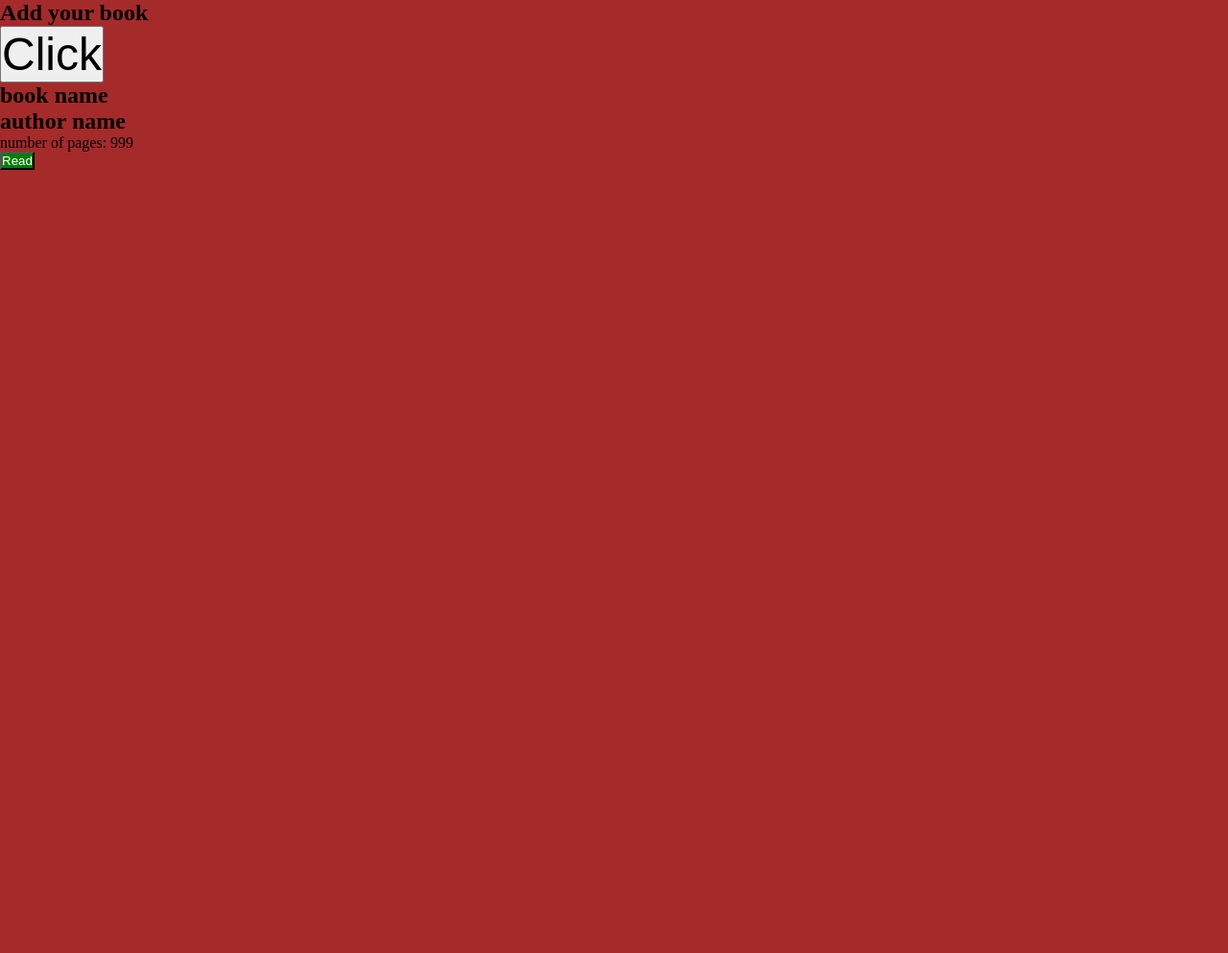
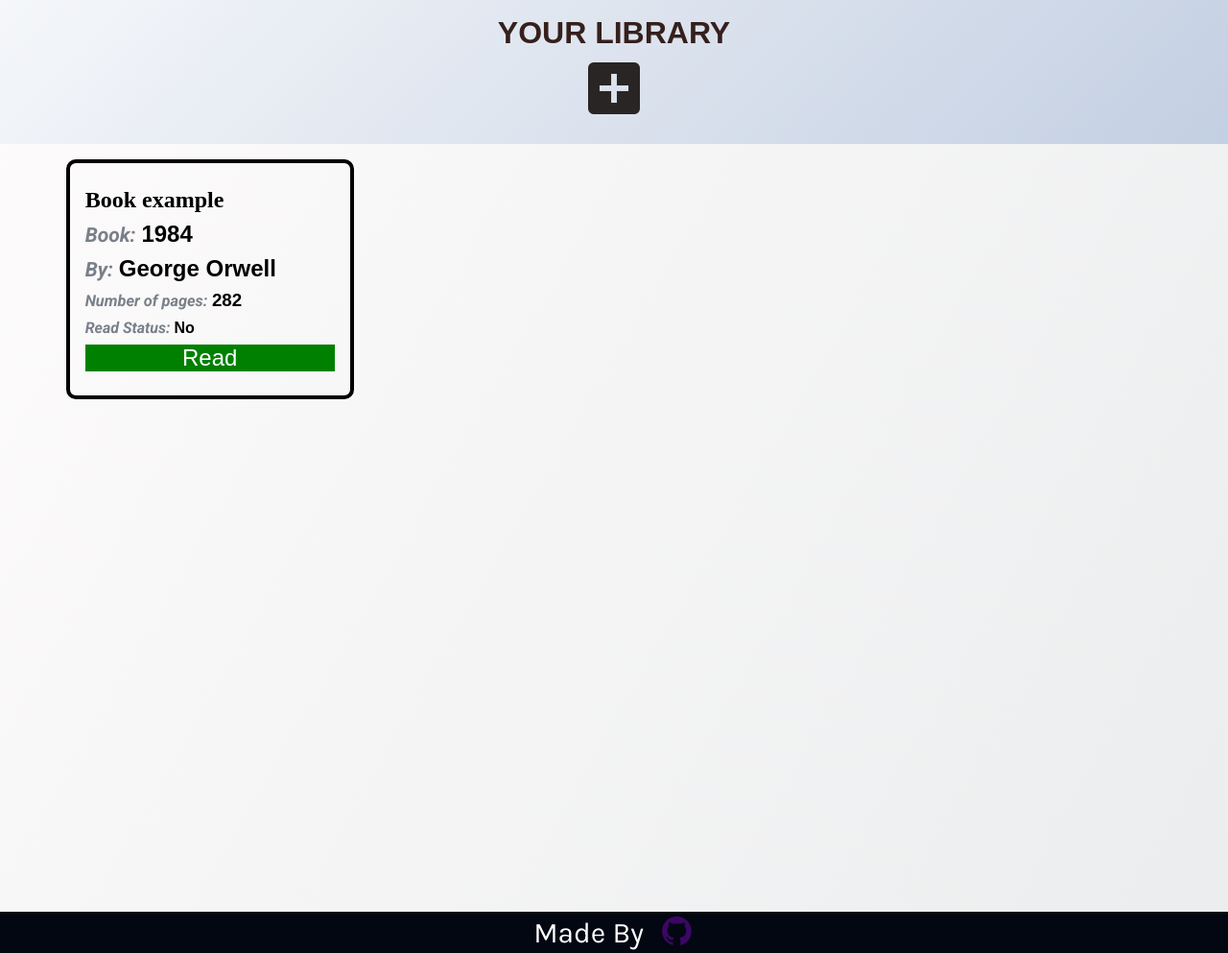
Before and after one commit to DaAlch3m1st/Library, a plain HTML site: page index.html in a window 1280 px wide. Shown: the whole page at 96% size. Before the commit the page ends 800 px from the top, so only its background shows below. Drawn offline with Linux system fonts and the light colour scheme; a web font is replaced by a local one.

Commit message:
HTML:  * Footer with my GitHub CSS:  * Background color gradient to the two sections  * News font-family and colors JavaScript:  * When you click the read button the border-top changes according to the read status  * Add default container that show how the book will look like

```diff
--- a/index.html
+++ b/index.html
@@ -10,8 +10,8 @@
 </head>
 <body>
     <section class="hero">
-        <h1>Add your book</h1>
-        <button type="button" id="addBtn">Click</button>
+        <h1>your library</h1>
+        <button type="button" id="addBtn"><span class="mdi mdi-plus-box"></span></button>
     </section>
 
     <section class="book-container">
@@ -43,9 +43,16 @@
 
             </form>
 
+
+
         </div>
     </section>
-
+    <section class="footer">
+        <p>Made By</p>
+        <a href="https://github.com/DaAlch3m1st">
+            <span class="mdi mdi-github"></span>
+        </a>
+    </section>
     <script src="script.js"></script>
 </body>
 </html>
--- a/script.js
+++ b/script.js
@@ -32,15 +32,19 @@ function Book(book, author, pages) {
     this.info = function() {
         containerBook.innerHTML = '';
         console.log(`${book} ${author} ${pages}`);
-        const bookHeader = `<h1>${book}</h1>`;
-        const authorHeader = `<h2>${author}</h2>`;
-        const pagePara = `<p>${pages}</p>`;
+        const header = `<h1>Book example</h1>`
+        const bookHeader = `<h1><em>Book:</em> <strong>${book}</strong></h1>`;
+        const authorHeader = `<h2><em>By:</em> <strong>${author}</strong></h2>`;
+        const pagePara = `<h3><em>Number of pages:</em> <strong>${pages}</strong></h3>`;
         const readBtn = `<button type="button" class="read-btn"><span>Read</span></button>`;
+        const readStatus = `<h4><em>Read Status:</em> <b>No</b></h4>`
         const div = `
         <div class="book-cards">
+          ${header}
           ${bookHeader}
           ${authorHeader}
           ${pagePara}
+          ${readStatus}
           ${readBtn}
         </div>
       `;
@@ -48,32 +52,47 @@ function Book(book, author, pages) {
     };
 }
 
-const book1 = new Book("book name", "author name", "number of pages: 999");
+const book1 = new Book("1984", "George Orwell", "282");
 book1.info();
 
 function displayBooks() {
     containerBook.innerHTML = '';
 
     myLibrary.forEach(library => {
-        const bookHeader = `<h1><strong>Book name:</strong> ${library.book}</h1>`;
-        const authorHeader = `<h2><strong>By:</strong> ${library.author}</h2>`;
-        const pagePara = `<p><strong>Number of pages:</strong> ${library.pages}</p>`;
+        const bookHeader = `<h1><em>Book: </em> <strong>${library.book}</strong></h1>`;
+        const authorHeader = `<h2><em>By:</em> <strong>${library.author}</strong></h2>`;
+        const pagePara = `<h3><em>Number of pages:</em> <strong>${library.pages}</strong></h3>`;
         const readBtn = `<button type="button" class="read-btn"><span>Read</span></button>`;
+        const readStatus = `<h4><em>Read Status:</em> <b>No</b></h4>`
         const div = `
         <div class="book-cards">
           ${bookHeader}
           ${authorHeader}
           ${pagePara}
+          ${readStatus}
           ${readBtn}
         </div>
       `;
       containerBook.innerHTML += div;
     });
-    document.querySelectorAll('.read-btn').forEach(btn => {
+    document.querySelectorAll('.book-cards').forEach(bookCard => {
+        const btn = bookCard.querySelector('.read-btn');
+
         btn.addEventListener('click', function() {
             btn.classList.toggle('unread-btn');
             btn.classList.toggle('read-btn');
-        })
+
+            // Alterna el borde superior del contenedor
+            if (btn.classList.contains('unread-btn')) {
+                bookCard.style.borderTop = '16px solid red';
+                btn.querySelector('span').textContent = 'Unread';
+                btn.querySelector('b').textContent = 'No';
+            } else {
+                bookCard.style.borderTop = '16px solid green';
+                btn.querySelector('span').textContent = 'Read';
+                btn.querySelector('b').textContent = 'Yes';
+            }
+        });
     });
 }
 
@@ -89,6 +108,9 @@ function addBookToLibrary() {
             myLibrary.push(pushBooksInfo);
             displayBooks();
             modal.classList.remove('modal--show');
+            bookName.value = '';
+            authorName.value = '';
+            numberPage.value = '';
 
         } else {
             alert('invalid inputs');
--- a/style.css
+++ b/style.css
@@ -1,4 +1,11 @@
-@import url('https://fonts.googleapis.com/css2?family=Montserrat:ital,wght@0,100..900;1,100..900&display=swap');
+@import url('https://fonts.googleapis.com/css2?family=Moderustic:wght@300..800&family=Montserrat:ital,wght@0,100..900;1,100..900&display=swap');
+@import url('https://fonts.googleapis.com/css2?family=Moderustic:wght@300..800&family=Montserrat:ital,wght@0,100..900;1,100..900&family=Roboto:ital,wght@0,100;0,300;0,400;0,500;0,700;0,900;1,100;1,300;1,400;1,500;1,700;1,900&display=swap');
+@import url('https://fonts.googleapis.com/css2?family=Karla:ital,wght@0,200..800;1,200..800&display=swap');
+
+:root {
+    --primary-font: "Moderustic", sans-serif;
+    --secondary-font: "Roboto", sans-serif;
+}
 
 * {
     margin: 0;
@@ -6,21 +13,59 @@
     box-sizing: border-box;
 }
 
+/* body {
+    display: flex;
+    flex-direction: column;
+    min-height: 100vh;
+} */
+
 body {
-    background-color: brown;
+    display: grid;
+    min-height: 100vh;
+    grid-template-rows: auto 1fr auto;
 }
 
 button {
     cursor: pointer;
 }
 
-:root {
-    --secondary-font:
+.hero {
+    width: 100%;
+    height: 100vh;
+    max-height: 150px;
+    display: flex;
+    justify-content: center;
+    align-items: center;
+    flex-direction: column;
+    background: linear-gradient(135deg, #f5f7fa 0%, #c3cfe2 100%);}
+
+.hero > h1 {
+    font-family: var(--primary-font);
+    color: #35201c;
+    text-transform: uppercase;
+    font-size: 2em;
+}
+
+.hero > button {
+    background: transparent;
+    border: none;
+}
+
+.hero > button > span {
+    font-size: 1.5em;
+    color: #292524;
 }
 
 #bookContainer {
     display: grid;
-    grid-template-columns: repeat(3,1fr);
+    grid-template-columns: 1fr 1fr 1fr;
+    justify-items: center;
+    padding: 1em;
+    gap: 1em;
+    height: 100vh;
+    background: linear-gradient(120deg, #fdfbfb 0%, #ebedee 100%);
+    padding-bottom: 1em;
+    overflow: scroll;
 }
 
 .read-btn {
@@ -34,6 +79,9 @@ button {
 .read-btn,
 .unread-btn {
     color: #fff;
+    transition: 0.3s ease;
+    border: none;
+    font-size: 24px;
 }
 
 #addBtn {
@@ -41,6 +89,72 @@ button {
     display: flex;
     justify-content: center;
     font-size: 3em;
+}
+
+.book-cards {
+    border: #000000 4px solid;
+    display: flex;
+    flex-direction: column;
+    justify-content: center;
+    padding: 1em;
+    gap: 8px;
+    border-radius: 10px;
+    max-width: 300px;
+    width: 100%;
+    max-height: 250px;
+    height: 100vh;
+}
+
+.book-cards > h1 > em,
+.book-cards > h2 > em,
+.book-cards > h3 > em,
+.book-cards > h4 > em {
+    font-family: var(--secondary-font);
+    font-size: 0.875em;
+    color: #4b5563bd;
+}
+
+.book-cards > h3 > em {
+    font-size: 0.875em;
+}
+
+.book-cards > h4 > em {
+    font-size: 1em;
+}
+
+.book-cards > h1 > strong,
+.book-cards > h2 > strong,
+.book-cards > h3 > strong,
+.book-cards > h4 > b {
+    font-family: var(--primary-font);
+}
+
+.footer {
+    display: flex;
+    flex-direction: row;
+    width: 100%;
+    justify-content: center;
+    align-items: center;
+    background-color: #030712;
+    gap: 1em;
+    margin-top: auto;
+    bottom: 0;
+}
+
+.footer > p {
+    color: #fff;
+    font-size: 1.875em;
+    font-family: "Karla", sans-serif;
+}
+
+.footer > a {
+    cursor: pointer;
+    color: #3b0764;
+    font-size: 2.3em;
+}
+
+.footer > a:visited {
+    color: #3b0764;
 }
 
 .modal {
@@ -54,6 +168,7 @@ button {
     bottom: 0;
     display: flex;
     width: 100%;
+    transition: 0.3s ease;
 }
 
 .modal > .modal_container {
@@ -65,8 +180,6 @@ button {
     background-color: #fafafa;
     border-radius: 1em;
     display: flex;
-    /* justify-content: center;
-    align-items: center; */
     justify-content: space-evenly;
     flex-direction: column;
 }
@@ -75,6 +188,8 @@ button {
     display: flex;
     justify-content: center;
     font-size: 2.5em;
+    font-family: var(--primary-font);
+    font-weight: 700;
 }
 
 .modal_container > form {
@@ -92,7 +207,7 @@ button {
 }
 
 #closeModal {
-    color: red;
+    color: #ef4444;
     position: absolute;
     background: transparent;
     top: 65px;
@@ -111,7 +226,6 @@ button {
 .form-group {
     display: flex;
     flex-direction: column;
-    gap: 8px;
 }
 
 .form-group > input {
@@ -119,7 +233,7 @@ button {
     height: 2.6em;
     border-radius: 15px;
     border: none;
-    color: #000000bd;
+    color: #000000;
     background-color: #d1d5db;
     font-size: 1em;
     padding: 0.5em;
@@ -135,9 +249,13 @@ input[type="number"]::-webkit-inner-spin-button {
 }
 
 .form-group > label {
-    font-size: 1.6em;
+    color: #334155;
+    font-size: 1.4em;
     line-height: 1.5em;
     white-space: nowrap;
+    font-family: var(--secondary-font);
+    font-style: italic;
+    font-weight: 300;
 }
 
 .modal--show {
```
